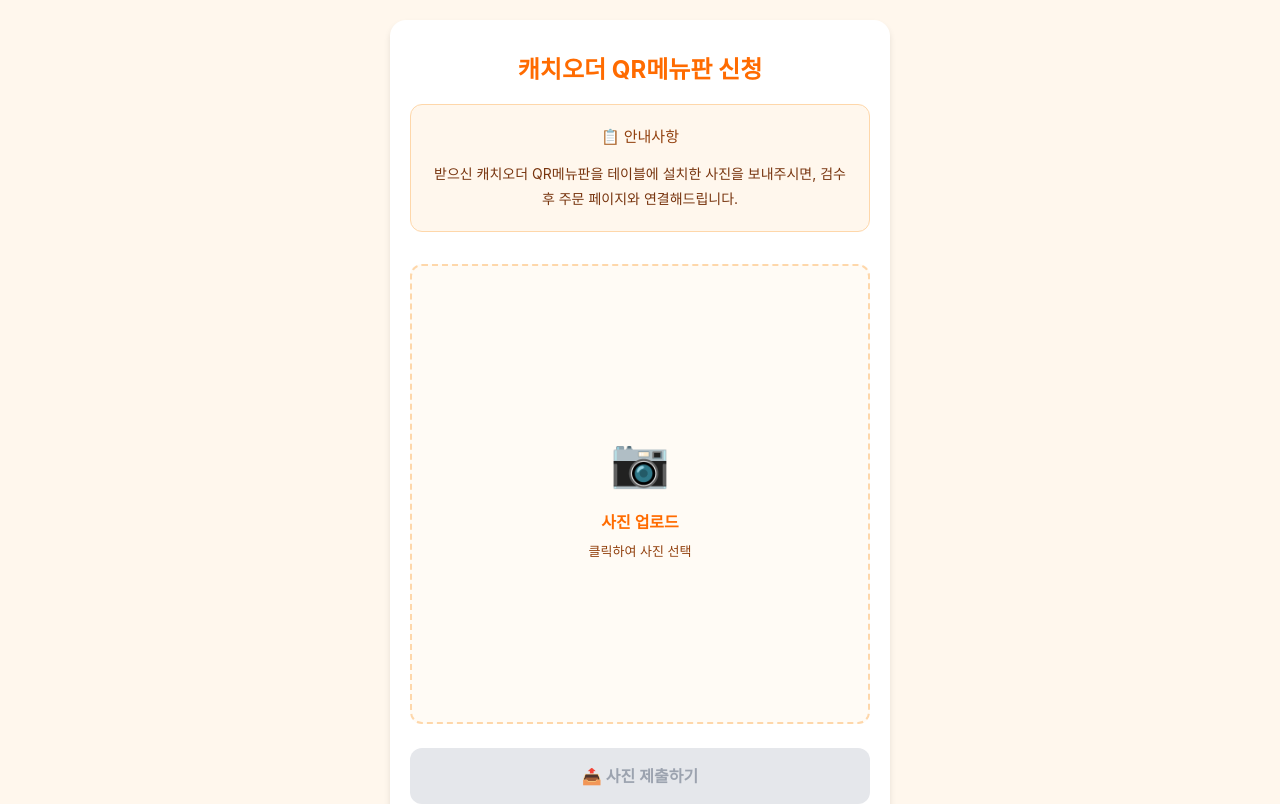
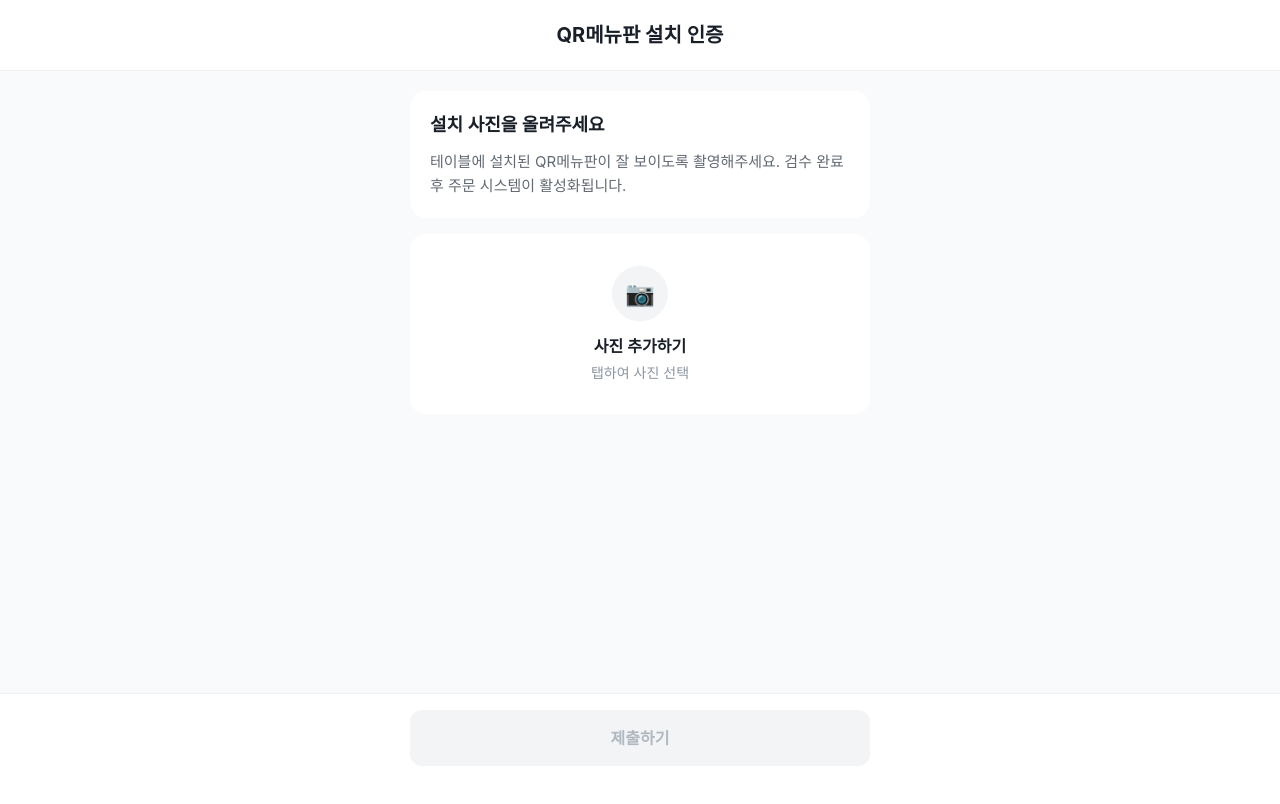
Before and after one commit to ted-keystonepartners/Catchorder, a React (Vite) app in the folder sms-project/: page /menuapply in a window 1280 px wide. Shown: the top 804 px of the page. Built offline with nearby package versions, Linux system fonts and the light colour scheme; a web font is replaced by a local one.

Commit message:
Design: 토스 스타일로 UI 전면 개편 - 미니멀하고 깔끔한 디자인 적용 - 하단 고정 버튼 방식 도입 - 성공 메시지를 모달 방식으로 변경 - 전체적인 색상 및 레이아웃 개선

```diff
--- a/sms-project/src/pages/MenuApplyPage.jsx
+++ b/sms-project/src/pages/MenuApplyPage.jsx
@@ -46,81 +46,77 @@ const MenuApplyPage = () => {
   return (
     <div style={{
       minHeight: '100vh',
-      backgroundColor: '#fff7ed',
+      backgroundColor: '#f9fafb',
+      display: 'flex',
+      flexDirection: 'column'
+    }}>
+      {/* 헤더 */}
+      <div style={{
+        backgroundColor: 'white',
         padding: '20px',
-      display: 'flex',
-      justifyContent: 'center',
-      alignItems: 'center'
+        borderBottom: '1px solid #f0f0f0',
+        position: 'sticky',
+        top: 0,
+        zIndex: 100
       }}>
+        <h1 style={{
+          fontSize: '20px',
+          fontWeight: '700',
+          color: '#191f28',
+          margin: 0,
+          textAlign: 'center'
+        }}>
+          QR메뉴판 설치 인증
+        </h1>
+      </div>
+
+      {/* 컨텐츠 */}
       <div style={{
+        flex: 1,
+        padding: '20px',
+        maxWidth: '500px',
         width: '100%',
-        maxWidth: '500px',
+        margin: '0 auto'
+      }}>
+        {/* 안내 섹션 */}
+        <div style={{
           backgroundColor: 'white',
           borderRadius: '16px',
-        boxShadow: '0 4px 6px rgba(0, 0, 0, 0.1)',
-        padding: '32px 20px',
-        margin: '0 auto'
-      }}>
-        {/* 헤더 */}
-        <div style={{ textAlign: 'center', marginBottom: '32px' }}>
-          <h1 style={{
-            fontSize: '24px',
-            fontWeight: '700',
-            color: '#FF6B00',
+          padding: '20px',
           marginBottom: '16px'
         }}>
-            캐치오더 QR메뉴판 신청
-          </h1>
-
-          <div style={{
-            backgroundColor: '#fff7ed',
-            borderRadius: '12px',
-            padding: '20px',
-            marginBottom: '24px',
-            border: '1px solid #fed7aa'
+          <h2 style={{
+            fontSize: '18px',
+            fontWeight: '600',
+            color: '#191f28',
+            marginBottom: '12px'
           }}>
+            설치 사진을 올려주세요
+          </h2>
           <p style={{
             fontSize: '15px',
             lineHeight: '1.6',
-              color: '#92400e',
-              margin: '0 0 12px 0',
-              fontWeight: '500'
-            }}>
-              📋 안내사항
-            </p>
-            <p style={{
-              fontSize: '14px',
-              lineHeight: '1.8',
-              color: '#78350f',
+            color: '#626973',
             margin: 0
           }}>
-              받으신 캐치오더 QR메뉴판을 테이블에 설치한 사진을 보내주시면,
-              검수 후 주문 페이지와 연결해드립니다.
+            테이블에 설치된 QR메뉴판이 잘 보이도록 촬영해주세요.
+            검수 완료 후 주문 시스템이 활성화됩니다.
           </p>
-          </div>
         </div>
 
         {/* 업로드 섹션 */}
-        <div style={{ marginBottom: '24px' }}>
+        <div style={{ marginBottom: '80px' }}>
           {!previewUrl ? (
             <label style={{
               display: 'block',
               width: '100%',
-              aspectRatio: '1',
-              border: '2px dashed #fed7aa',
-              borderRadius: '12px',
-              backgroundColor: '#fffbf5',
+              height: '180px',
+              backgroundColor: 'white',
+              borderRadius: '16px',
               cursor: 'pointer',
               position: 'relative',
-              transition: 'all 0.3s'
-            }}
-            onMouseEnter={(e) => {
-              e.currentTarget.style.borderColor = '#FF6B00';
-              e.currentTarget.style.backgroundColor = '#fff7ed';
-            }}
-            onMouseLeave={(e) => {
-              e.currentTarget.style.borderColor = '#fed7aa';
-              e.currentTarget.style.backgroundColor = '#fffbf5';
+              overflow: 'hidden',
+              transition: 'all 0.2s'
             }}>
               <input
                 type="file"
@@ -136,34 +132,52 @@ const MenuApplyPage = () => {
                 transform: 'translate(-50%, -50%)',
                 textAlign: 'center'
               }}>
-                <div style={{ fontSize: '48px', marginBottom: '12px' }}>📷</div>
+                <div style={{
+                  width: '56px',
+                  height: '56px',
+                  backgroundColor: '#f2f4f6',
+                  borderRadius: '50%',
+                  display: 'flex',
+                  alignItems: 'center',
+                  justifyContent: 'center',
+                  margin: '0 auto 12px',
+                  fontSize: '24px'
+                }}>
+                  📷
+                </div>
                 <p style={{
                   fontSize: '16px',
                   fontWeight: '600',
-                  color: '#FF6B00',
-                  marginBottom: '8px'
+                  color: '#191f28',
+                  marginBottom: '4px'
                 }}>
-                  사진 업로드
+                  사진 추가하기
                 </p>
                 <p style={{
-                  fontSize: '13px',
-                  color: '#92400e'
+                  fontSize: '14px',
+                  color: '#8b95a1'
                 }}>
-                  클릭하여 사진 선택
+                  탭하여 사진 선택
                 </p>
               </div>
             </label>
           ) : (
-            <div style={{ position: 'relative' }}>
+            <div style={{
+              backgroundColor: 'white',
+              borderRadius: '16px',
+              padding: '16px',
+              position: 'relative'
+            }}>
               <img
                 src={previewUrl}
                 alt="미리보기"
                 style={{
                   width: '100%',
-                  aspectRatio: '1',
-                  objectFit: 'cover',
+                  height: 'auto',
+                  maxHeight: '400px',
+                  objectFit: 'contain',
                   borderRadius: '12px',
-                  border: '2px solid #fed7aa'
+                  backgroundColor: '#f9fafb'
                 }}
               />
               <button
@@ -173,19 +187,20 @@ const MenuApplyPage = () => {
                 }}
                 style={{
                   position: 'absolute',
-                  top: '12px',
-                  right: '12px',
-                  width: '36px',
-                  height: '36px',
+                  top: '24px',
+                  right: '24px',
+                  width: '32px',
+                  height: '32px',
                   borderRadius: '50%',
-                  backgroundColor: 'rgba(0, 0, 0, 0.6)',
-                  color: 'white',
-                  border: 'none',
-                  fontSize: '20px',
+                  backgroundColor: 'white',
+                  border: '1px solid #e5e8eb',
+                  color: '#4e5968',
+                  fontSize: '18px',
                   cursor: 'pointer',
                   display: 'flex',
                   alignItems: 'center',
-                  justifyContent: 'center'
+                  justifyContent: 'center',
+                  boxShadow: '0 2px 8px rgba(0,0,0,0.12)'
                 }}
               >
                 ×
@@ -194,99 +209,116 @@ const MenuApplyPage = () => {
           )}
         </div>
 
-        {/* 업로드 버튼 */}
+      </div>
+
+      {/* 하단 고정 버튼 */}
+      <div style={{
+        position: 'fixed',
+        bottom: 0,
+        left: 0,
+        right: 0,
+        padding: '16px 20px 34px',
+        backgroundColor: 'white',
+        borderTop: '1px solid #f0f0f0'
+      }}>
         <button
           onClick={handleUpload}
           disabled={!selectedImage || isUploading}
           style={{
             width: '100%',
+            maxWidth: '460px',
+            margin: '0 auto',
+            display: 'block',
             padding: '16px',
-            backgroundColor: selectedImage && !isUploading ? '#FF6B00' : '#e5e7eb',
-            color: selectedImage && !isUploading ? 'white' : '#9ca3af',
+            backgroundColor: selectedImage && !isUploading ? '#FF6B00' : '#f2f4f6',
+            color: selectedImage && !isUploading ? 'white' : '#b0b8c1',
             border: 'none',
             borderRadius: '12px',
             fontSize: '16px',
             fontWeight: '600',
             cursor: selectedImage && !isUploading ? 'pointer' : 'not-allowed',
-            transition: 'all 0.3s',
-            display: 'flex',
-            alignItems: 'center',
-            justifyContent: 'center',
-            gap: '8px'
-          }}
-          onMouseEnter={(e) => {
-            if (selectedImage && !isUploading) {
-              e.currentTarget.style.backgroundColor = '#ea580c';
-            }
-          }}
-          onMouseLeave={(e) => {
-            if (selectedImage && !isUploading) {
-              e.currentTarget.style.backgroundColor = '#FF6B00';
-            }
+            transition: 'all 0.2s'
           }}
         >
           {isUploading ? (
             <>
+              <span style={{ display: 'inline-flex', alignItems: 'center', gap: '8px' }}>
                 <div style={{
-                width: '20px',
-                height: '20px',
-                border: '3px solid white',
+                  width: '16px',
+                  height: '16px',
+                  border: '2px solid white',
                   borderTopColor: 'transparent',
                   borderRadius: '50%',
-                animation: 'spin 1s linear infinite'
+                  animation: 'spin 1s linear infinite',
+                  display: 'inline-block'
                 }} />
                 업로드 중...
+              </span>
             </>
           ) : uploadSuccess ? (
-            <>
-              ✅ 업로드 완료!
-            </>
+            '완료'
           ) : (
-            <>
-              📤 사진 제출하기
-            </>
+            '제출하기'
           )}
         </button>
+      </div>
 
-        {/* 성공 메시지 */}
+      {/* 성공 메시지 모달 */}
       {uploadSuccess && (
         <div style={{
-            marginTop: '20px',
-            padding: '16px',
-            backgroundColor: '#dcfce7',
-            borderRadius: '8px',
-            border: '1px solid #86efac',
+          position: 'fixed',
+          top: 0,
+          left: 0,
+          right: 0,
+          bottom: 0,
+          backgroundColor: 'rgba(0, 0, 0, 0.5)',
+          display: 'flex',
+          alignItems: 'center',
+          justifyContent: 'center',
+          zIndex: 1000,
+          padding: '20px'
+        }}>
+          <div style={{
+            backgroundColor: 'white',
+            borderRadius: '20px',
+            padding: '32px 24px',
+            maxWidth: '320px',
+            width: '100%',
             textAlign: 'center'
           }}>
+            <div style={{
+              width: '56px',
+              height: '56px',
+              backgroundColor: '#e8f5e9',
+              borderRadius: '50%',
+              display: 'flex',
+              alignItems: 'center',
+              justifyContent: 'center',
+              margin: '0 auto 20px',
+              fontSize: '28px'
+            }}>
+              ✅
+            </div>
+            <h3 style={{
+              fontSize: '20px',
+              fontWeight: '700',
+              color: '#191f28',
+              marginBottom: '8px'
+            }}>
+              제출 완료
+            </h3>
             <p style={{
-              fontSize: '14px',
-              color: '#166534',
+              fontSize: '15px',
+              color: '#626973',
+              lineHeight: '1.5',
               margin: 0
             }}>
               사진이 성공적으로 제출되었습니다.
-              <br />
               검수 후 연락드리겠습니다.
             </p>
           </div>
+        </div>
       )}
-
-        {/* 추가 안내 */}
-        <div style={{
-          marginTop: '32px',
-          paddingTop: '24px',
-          borderTop: '1px solid #e5e7eb',
-          textAlign: 'center'
-        }}>
-          <p style={{
-            fontSize: '13px',
-            color: '#6b7280',
-            lineHeight: '1.6'
-          }}>
-            문의사항이 있으시면<br />
-            고객센터로 연락해주세요.
-          </p>
-        </div>
-      </div>
 
       <style>{`
         @keyframes spin {
```
Lines whose indentation alone changed are shown as unchanged.
